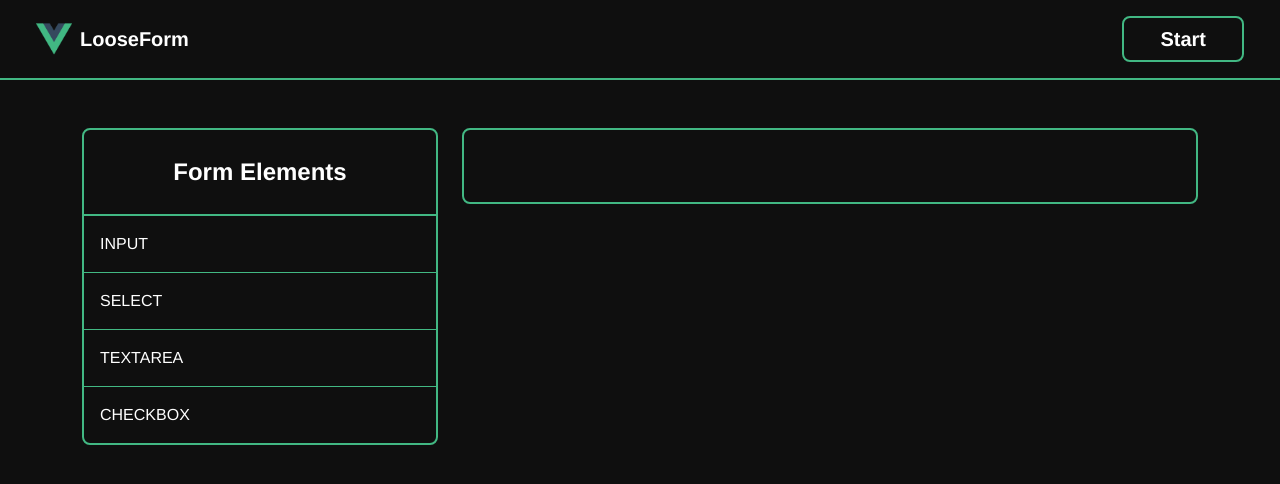
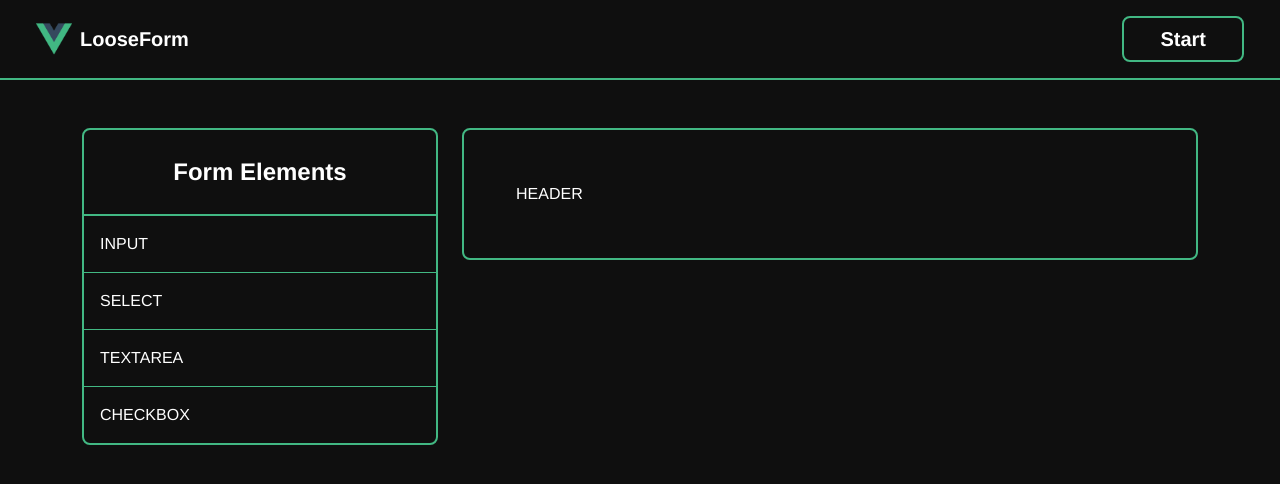
Before and after one commit to MuratBuyukcelebi/LooseForm, a Vue app: page / in a window 1280 px wide. Shown: the top 484 px of the page. Built offline with nearby package versions, Linux system fonts and the light colour scheme.

Commit message:
refactor code

```diff
--- a/src/views/Home.vue
+++ b/src/views/Home.vue
@@ -55,7 +55,9 @@ export default {
         { name: "textarea", id: 3 },
         { name: "checkbox", id: 4 }
       ],
-      list2: []
+      list2: [
+        { name: "Header", id: 5 },
+      ]
     }
   },
   methods: {
```
